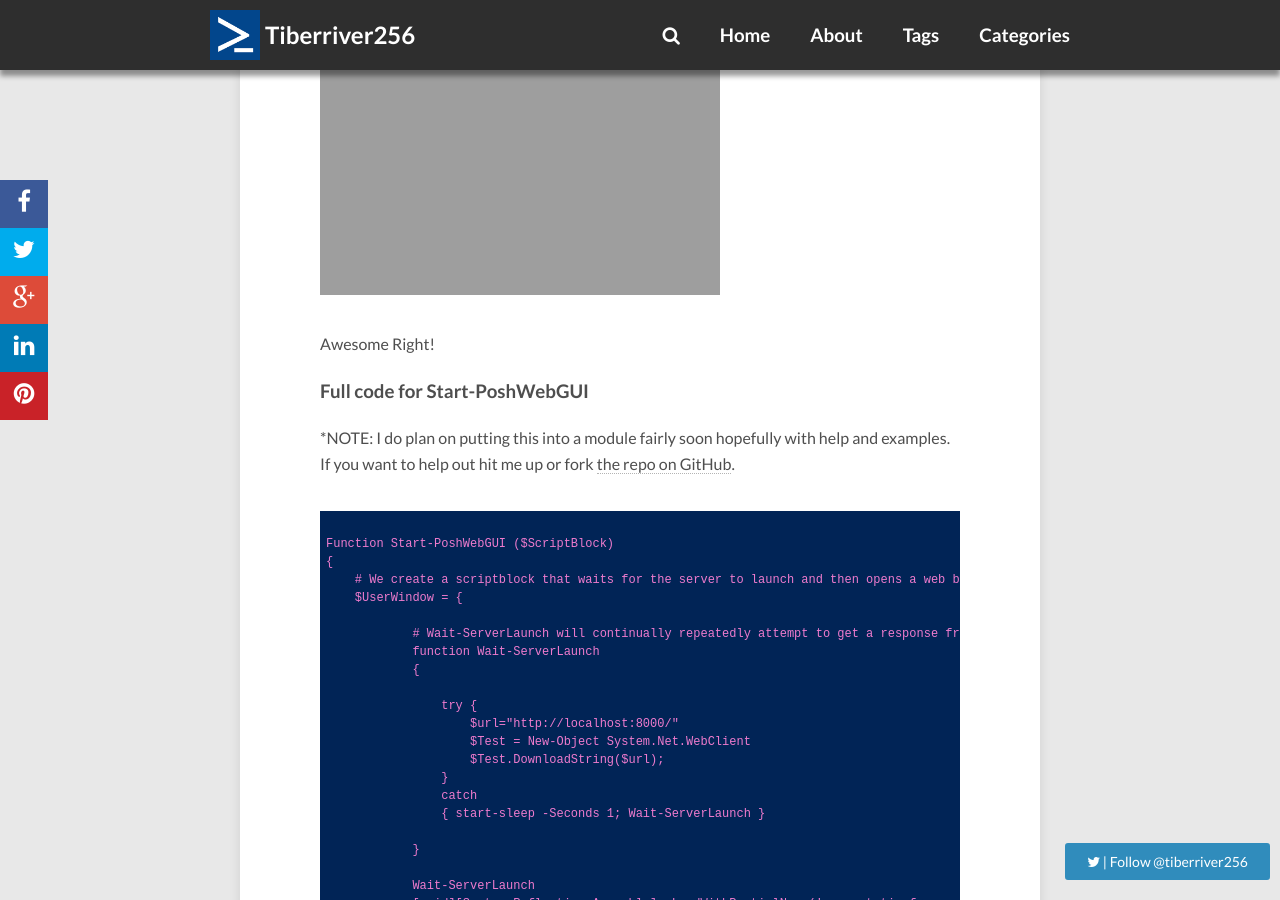
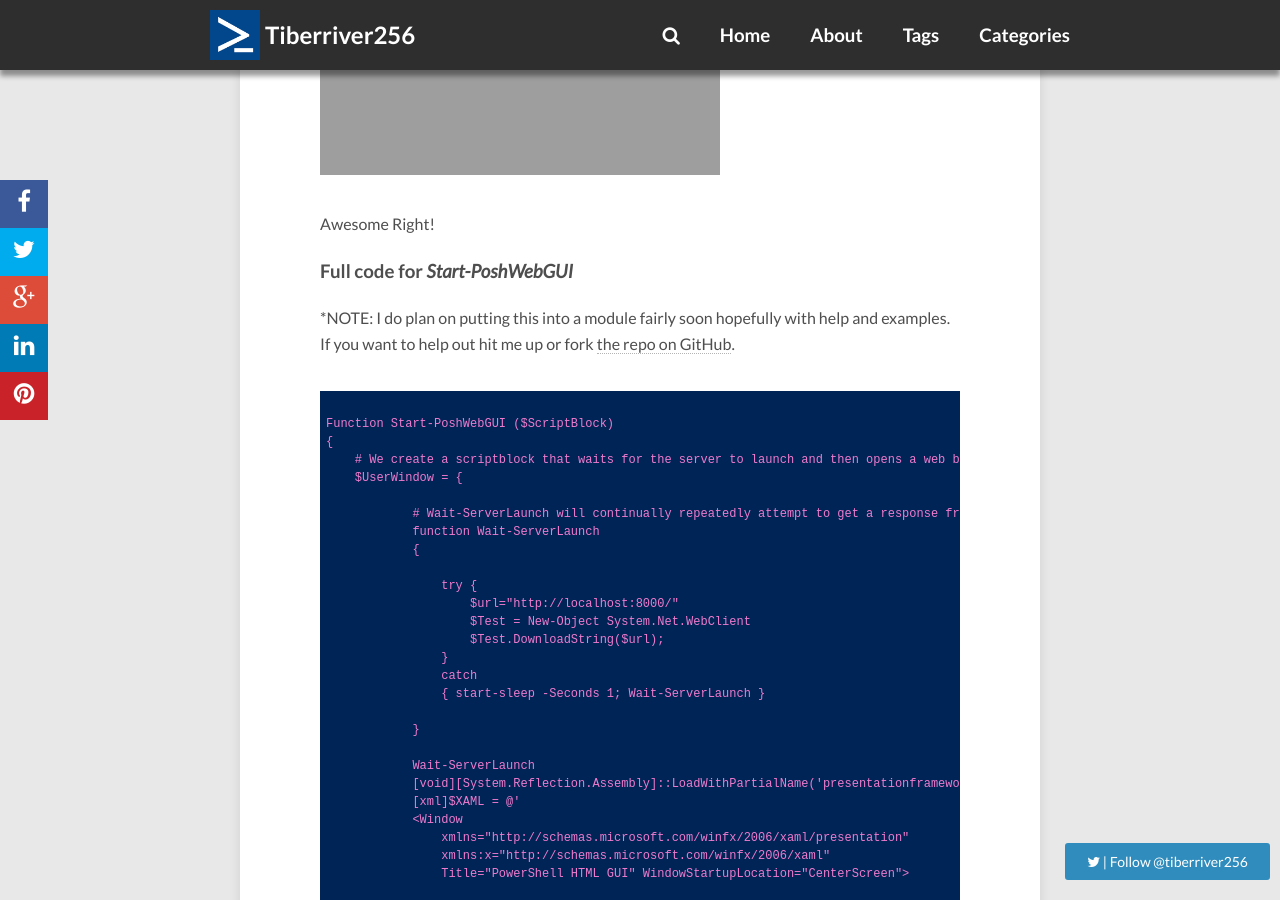
Before and after one commit to Tiberriver256/Tiberriver256.GitHub.io, a Jekyll site: the page built from _posts/2016-04-24-PowerShell-HTML-GUI-Pt3.md, in a window 1280 px wide and 900 px high, scrolled down 4382 px. Built offline with Jekyll 4.4.1, drawn with Linux system fonts in a browser that asks for light colours; nearby versions of some CDN libraries; comment, search, counter and statistics services are not loaded.

Commit message:
Fixed some formatting

```diff
--- a/_posts/2016-04-24-PowerShell-HTML-GUI-Pt3.md
+++ b/_posts/2016-04-24-PowerShell-HTML-GUI-Pt3.md
@@ -66,7 +66,7 @@
 
 Now with this we can do some pretty amazing things but we still have a few problems to solve.
 
-## How do we know when to shut down the web server?
+### How do we know when to shut down the web server?
 
 If you were just going to get a single request from the browser you can close it as soon as you receive and process the request from the browser. If not you can simply build in a URL that will stop the server for example:
 
@@ -91,7 +91,7 @@
 }
 </code> </pre>
 
-## How do I eliminate the Start-Sleep and launch my GUI as soon as the server is ready?
+### How do I eliminate the Start-Sleep and launch my GUI as soon as the server is ready?
 
 You may come up with your own better method for doing this but I came up with this little function. Which will continually attempt to access the URL until it gets a response and then it will continue to load the xaml:
 
@@ -110,11 +110,11 @@
 }
 </code> </pre>
 
-## How do I hide the PowerShell window so end users won't know it is there?
+### How do I hide the PowerShell window so end users won't know it is there?
 
 You would obviously want your PowerShell console showing when you are debugging but if you are using your script client-side you may not want them to know that it is there. DexterPosh had a great post on this awhile back. [Check it out here](http://www.dexterposh.com/2014/09/powershell-wpf-gui-hide-use-background.html).
 
-## How do I include modern web technologies in this GUI? It seem to work in IE8 by default.
+### How do I include modern web technologies in this GUI? It seem to work in IE8 by default.
 
 To make your GUI look pretty using magic like [materializecss](http://materializecss.com/) or [Office UI Fabric](http://dev.office.com/fabric/) you need the following meta tag in the header of your HTML:
 
@@ -124,7 +124,7 @@
 
 This will force it to use IE Edge. For more information on that magic line see [here](https://msdn.microsoft.com/en-us/library/jj676915(v=vs.85).aspx).
 
-## How do I build a complete UI that collects input and returns / displays results using the UI?
+### How do I build a complete UI that collects input and returns / displays results using the UI?
 
 Here is my code for this solution. A usage example would be like this:
 
@@ -161,7 +161,7 @@
 
 Awesome Right!
 
-### Full code for Start-PoshWebGUI
+### Full code for *Start-PoshWebGUI*
 
 *NOTE: I do plan on putting this into a module fairly soon hopefully with help and examples. If you want to help out hit me up or fork [the repo on GitHub](https://github.com/Tiberriver256/New-PoshWebGUI).
 
```
